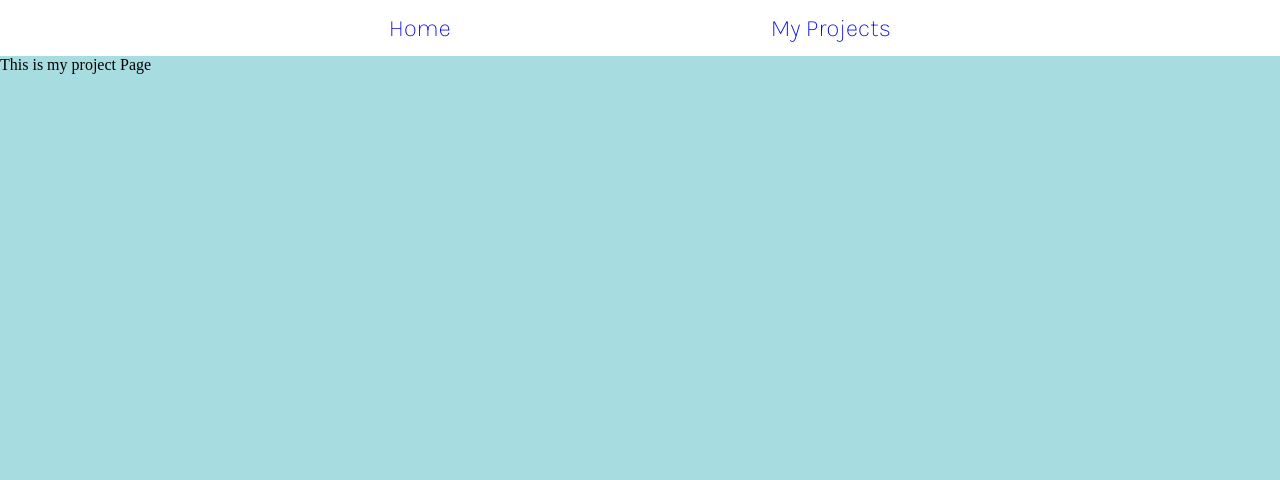
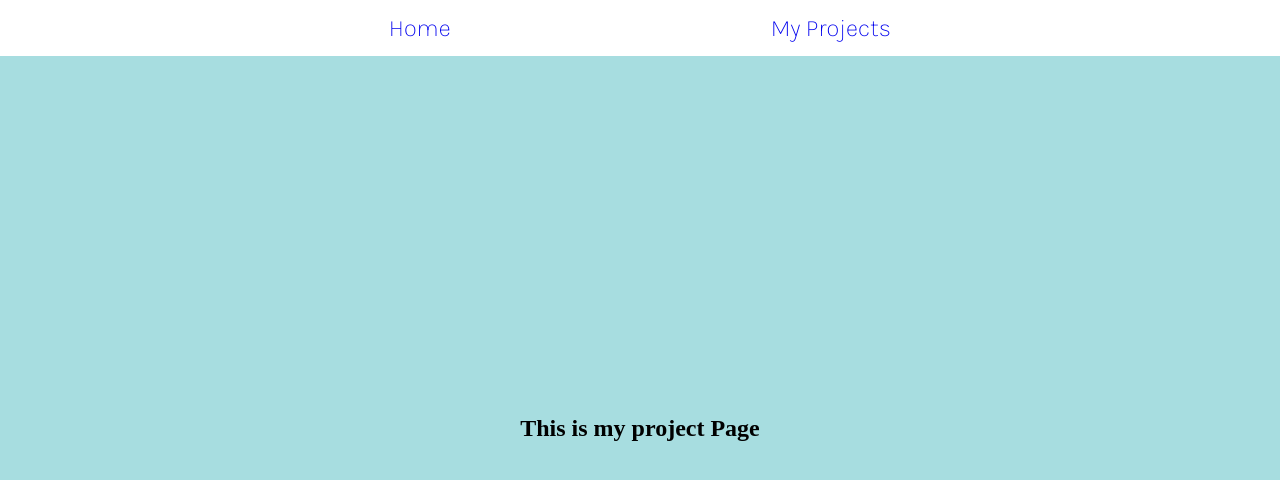
Before and after one commit to aman-mohd/react-resume-repo, a React (Create React App) app: page /projects in a window 1280 px wide. Shown: the top 480 px of the page. Built offline with nearby package versions, Linux system fonts and the light colour scheme.

Commit message:
changes made to project tab css

```diff
--- /dev/null
+++ b/src/Projects/Project.css
@@ -0,0 +1,7 @@
+.temporary_div{
+  width: 100vw;
+  height: calc(100vh - 3.5rem);
+  display: flex;
+  justify-content: center;
+  align-items: center;
+}
--- a/src/Projects/Projects.jsx
+++ b/src/Projects/Projects.jsx
@@ -1,9 +1,12 @@
 import React from 'react'
+import "./project.css"
 
 const Projects = () => {
   return (
-    <div>
-      This is my project Page
+    <div className="temporary_div">
+      <h2>
+        This is my project Page
+      </h2>
     </div>
   )
 }
```
